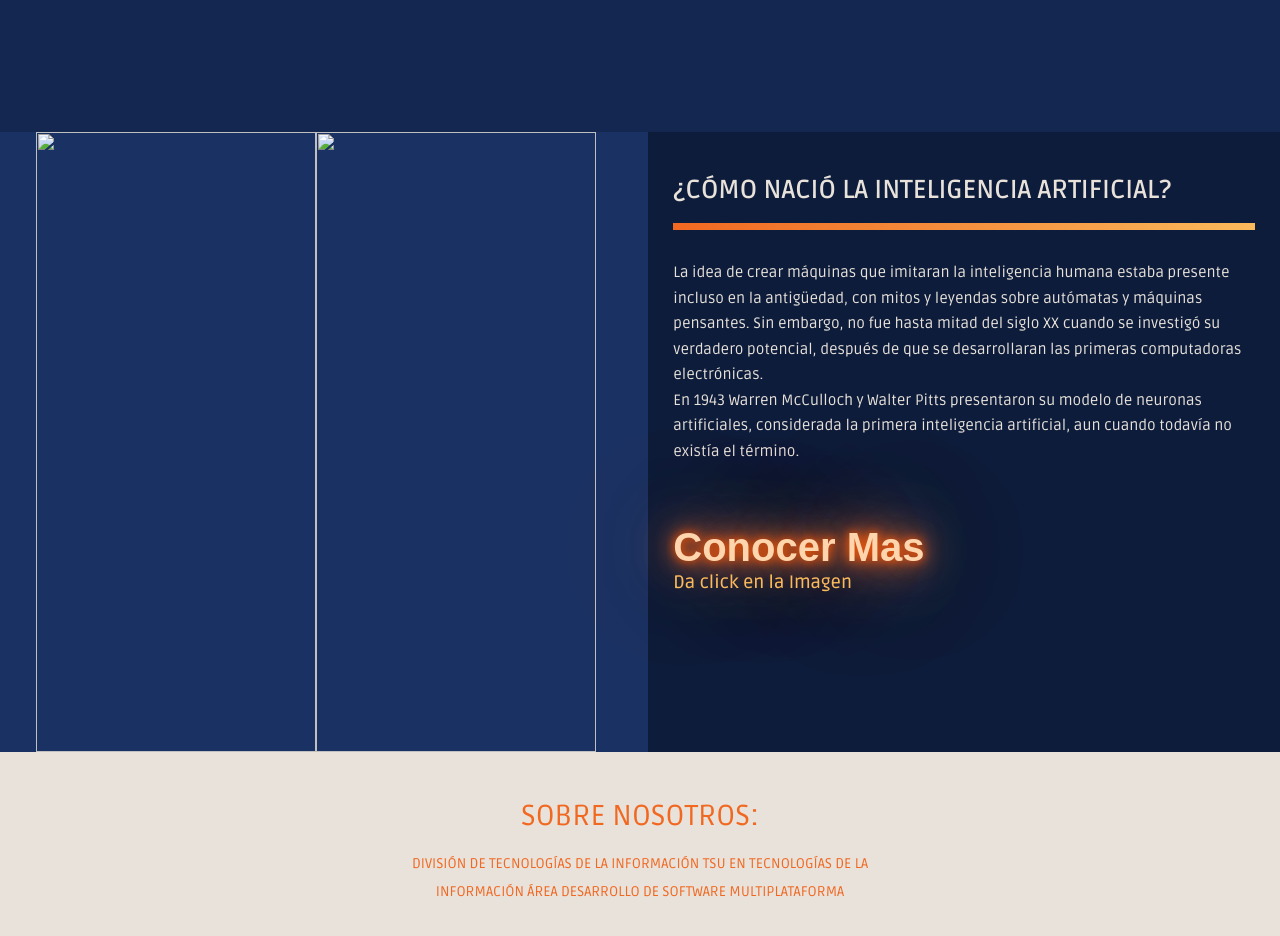
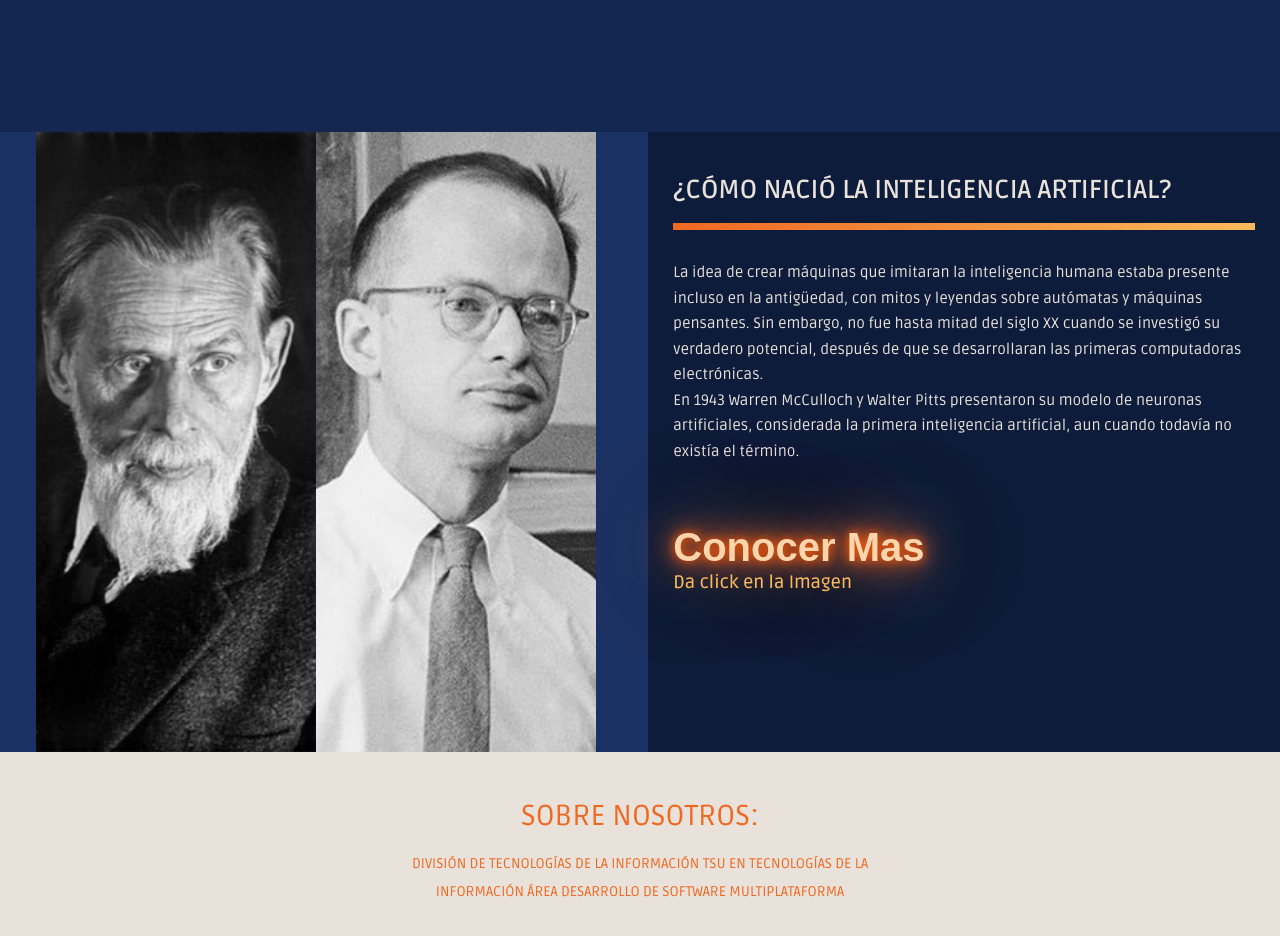
Before and after one commit to Guadalupe-14/Guadalupe-14.github.io, a plain HTML site: page index.html in a window 1280 px wide. Shown: the part 2440-3376 px from the top of the page. Drawn offline with Linux system fonts and the light colour scheme; a web font is replaced by a local one.

Commit message:
Update index.html

```diff
--- a/index.html
+++ b/index.html
@@ -177,10 +177,10 @@
     <section class="about-us">
         <div class="main-img">
             <box class="img-box">
-                <a href="https://www.infoamerica.org/teoria/mcculloch1.htm" target="_blank"><img src="imagenes/Warren McCulloch.jpg"></a>
+                <a href="https://www.infoamerica.org/teoria/mcculloch1.htm" target="_blank"><img src="Warren McCulloch.jpg"></a>
             </box>
             <box class="img-box">
-                <a href="https://www.wikiwand.com/es/Walter_Pitts" target="_blank"><img src="imagenes/NombreCual.jpeg"></a>
+                <a href="https://www.wikiwand.com/es/Walter_Pitts" target="_blank"><img src="NombreCual.jpeg"></a>
             </box>
 
         </div>
```
